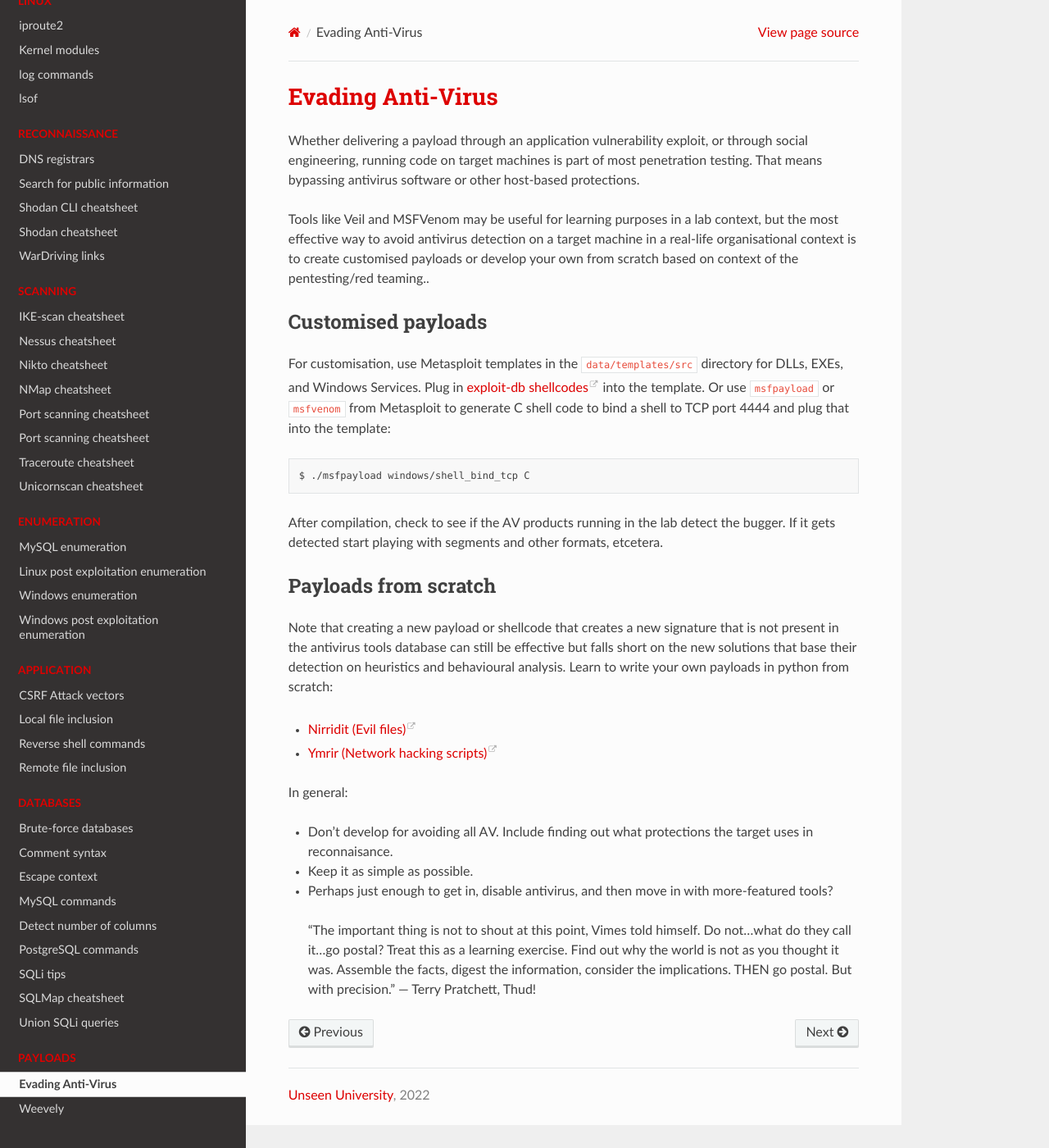
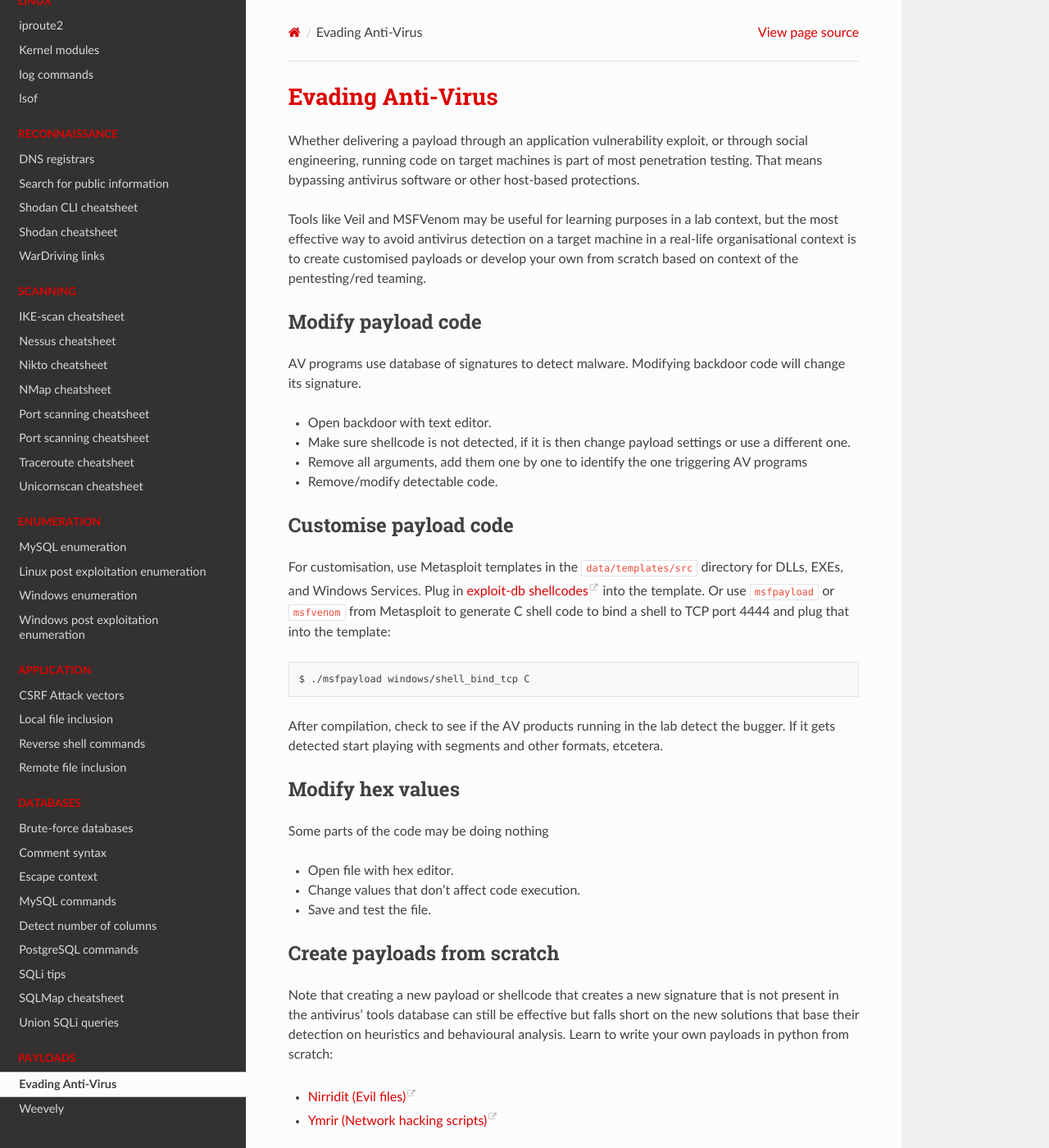
Before and after one commit to tymyrddin/cheatsheets, a Sphinx documentation site: the page built from source/docs/payloads/evading-av.md, in a window 1280 px wide and 1400 px high. Shown: the whole window at 82% size. Built offline with Sphinx 7.4.7 and the Read the Docs theme 2.0.0, drawn with Linux system fonts in a browser that asks for light colours.

Commit message:
payloads

```diff
--- a/source/docs/payloads/evading-av.md
+++ b/source/docs/payloads/evading-av.md
@@ -6,9 +6,18 @@ protections.
 
 Tools like Veil and MSFVenom may be useful for learning purposes in a lab context, but the most effective way to avoid
 antivirus detection on a target machine in a real-life organisational context is to create customised payloads or
-develop your own from scratch based on context of the pentesting/red teaming..
+develop your own from scratch based on context of the pentesting/red teaming.
 
-## Customised payloads
+## Modify payload code
+
+AV programs use database of signatures to detect malware. Modifying backdoor code will change its signature.
+
+* Open backdoor with text editor.
+* Make sure shellcode is not detected, if it is then change payload settings or use a different one.
+* Remove all arguments, add them one by one to identify the one triggering AV programs
+* Remove/modify detectable code.
+
+## Customise payload code
 
 For customisation, use Metasploit templates in the `data/templates/src` directory for DLLs, EXEs, and Windows Services.
 Plug in [exploit-db shellcodes](https://www.exploit-db.com/shellcodes) into the template. Or use `msfpayload` or
@@ -19,9 +28,17 @@ Plug in [exploit-db shellcodes](https://www.exploit-db.com/shellcodes) into the
 After compilation, check to see if the AV products running in the lab detect the bugger. If it gets detected start
 playing with segments and other formats, etcetera.
 
-## Payloads from scratch
+## Modify hex values
 
-Note that creating a new payload or shellcode that creates a new signature that is not present in the antivirus tools
+Some parts of the code may be doing nothing
+
+* Open file with hex editor.
+* Change values that don’t affect code execution.
+* Save and test the file.
+
+## Create payloads from scratch
+
+Note that creating a new payload or shellcode that creates a new signature that is not present in the antivirus' tools
 database can still be effective but falls short on the new solutions that base their detection on heuristics
 and behavioural analysis. Learn to write your own payloads in python from scratch:
 
```
